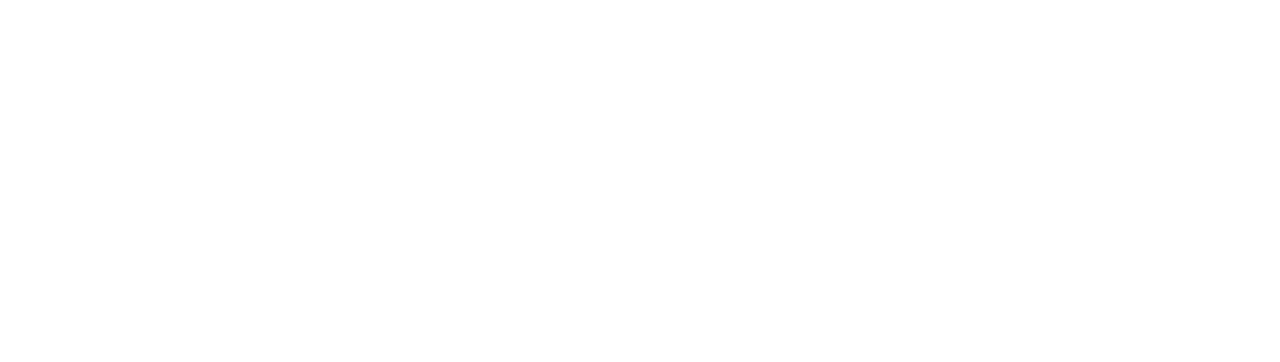
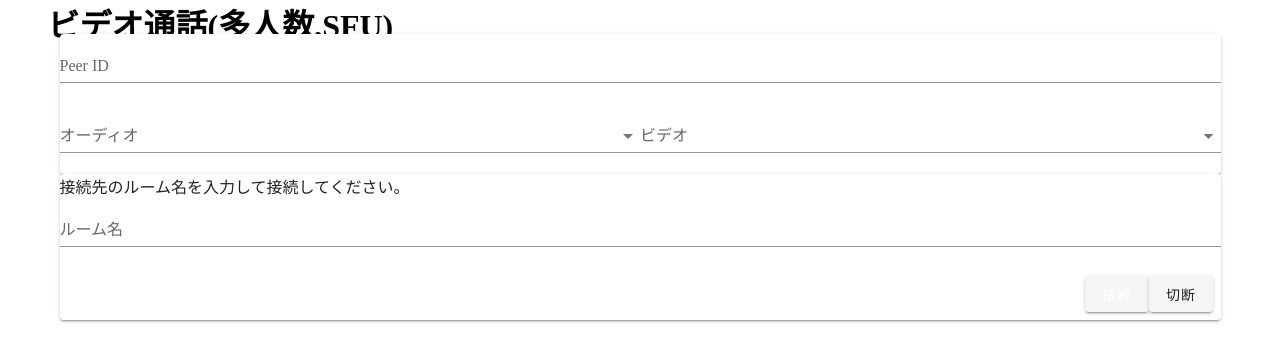
Before and after one commit to nishidayoshikatsu/PraCall, a Nuxt app: page / in a window 1280 px wide. Shown: the top 362 px of the page. Built offline with nearby package versions, Linux system fonts and the light colour scheme.

Commit message:
add temporary design

```diff
--- /dev/null
+++ b/components/communication/VideoCall.vue
@@ -0,0 +1,95 @@
+<template>
+  <div class="video-call">
+    <v-layout row wrap>
+      <v-flex xs12 sm12 md12>
+        <h1 class="titile">ビデオ通話(多人数,SFU)</h1>
+      </v-flex>
+    </v-layout>
+    <v-card class="mx-2 my-2">
+      <v-form>
+        <v-container>
+          <v-layout row wrap>
+            <v-flex xs12 sm12 md12>
+              <v-text-field v-model="peerId" label="Peer ID" :readonly="true" />
+            </v-flex>
+            <v-flex xs12 sm12 md6>
+              <v-select
+                v-model="selectedAudio"
+                :items="audios"
+                label="オーディオ"
+                @change="changeAudioVideo"
+              />
+            </v-flex>
+            <v-flex xs12 sm12 md6>
+              <v-select
+                v-model="selectedVideo"
+                :items="videos"
+                label="ビデオ"
+                @change="changeAudioVideo"
+              />
+            </v-flex>
+          </v-layout>
+        </v-container>
+      </v-form>
+    </v-card>
+    <v-card class="mx-2 my-2">
+      <v-form ref="form" @submit.prevent="makeRoom">
+        <v-container>
+          <v-layout row wrap>
+            <v-flex xs12 sm12 md12>
+              接続先のルーム名を入力して接続してください。
+            </v-flex>
+            <v-flex xs12 sm12 md12>
+              <v-text-field v-model="roomName" label="ルーム名" />
+            </v-flex>
+          </v-layout>
+        </v-container>
+        <v-card-actions>
+          <v-spacer />
+          <v-btn color="primary" type="submit"> 接続 </v-btn>
+          <v-btn @click="endRoom"> 切断 </v-btn>
+        </v-card-actions>
+      </v-form>
+    </v-card>
+    <v-layout row wrap>
+      <template v-for="theirStream in theirStreams">
+        <v-flex
+          v-if="theirStream && theirStream.active"
+          :key="theirStream.id"
+          xs12
+          sm12
+          md6
+        >
+          <v-card class="mx-2 my-2">
+            <video
+              :ref="`theirVideo${theirStream.id}`"
+              class="video"
+              autoplay
+              playsinline
+            />
+          </v-card>
+        </v-flex>
+      </template>
+      <v-flex v-if="localStream" xs12 sm12 md6>
+        <v-card class="mx-2 my-2">
+          <video
+            ref="myVideo"
+            class="video"
+            muted="true"
+            autoplay
+            playsinline
+          />
+        </v-card>
+      </v-flex>
+    </v-layout>
+  </div>
+</template>
+
+<script></script>
+
+<style lang="scss" scoped>
+.video {
+  width: 100%;
+  height: 100%;
+}
+</style>
--- a/pages/index.vue
+++ b/pages/index.vue
@@ -1,9 +1,17 @@
 <template>
-  <div class="container"></div>
+  <div class="container">
+    <VideoCall />
+  </div>
 </template>
 
 <script>
-export default {}
+import VideoCall from '~/components/communication/VideoCall'
+
+export default {
+  components: {
+    VideoCall,
+  },
+}
 </script>
 
 <style lang="scss" scoped></style>
```
